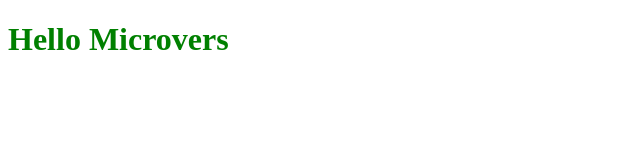
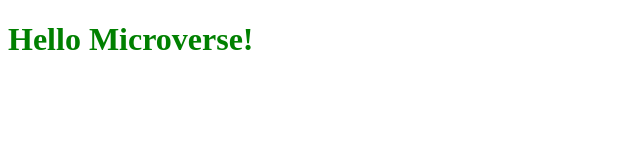
Before and after one commit to Khadaro/Hello-World, a website: page index.html in a window 1280 px wide. Shown: the full height of the page, 0-640 px from the left. Drawn offline with Linux system fonts and the light colour scheme.

Commit message:
Modified Index.html

```diff
--- a/index.html
+++ b/index.html
@@ -8,6 +8,6 @@
     <link rel="stylesheet" href="styles.css">
 </head>
 <body>
-    <h1>Hello Microvers</h1>
+    <h1>Hello Microverse!</h1>
 </body>
 </html>
```
